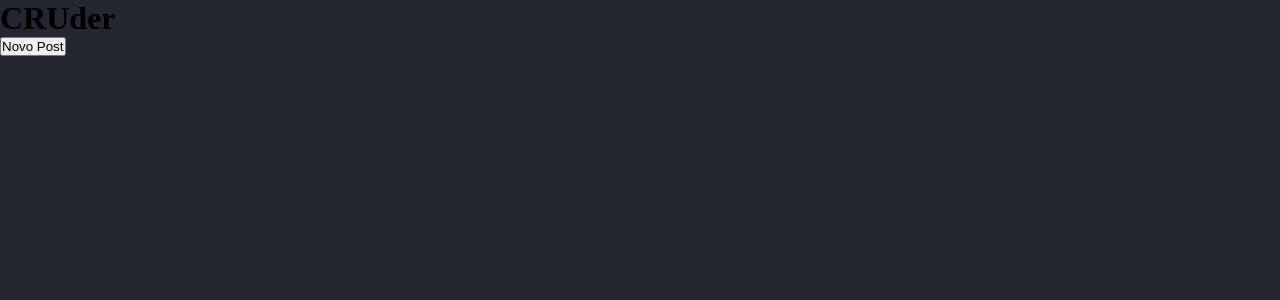
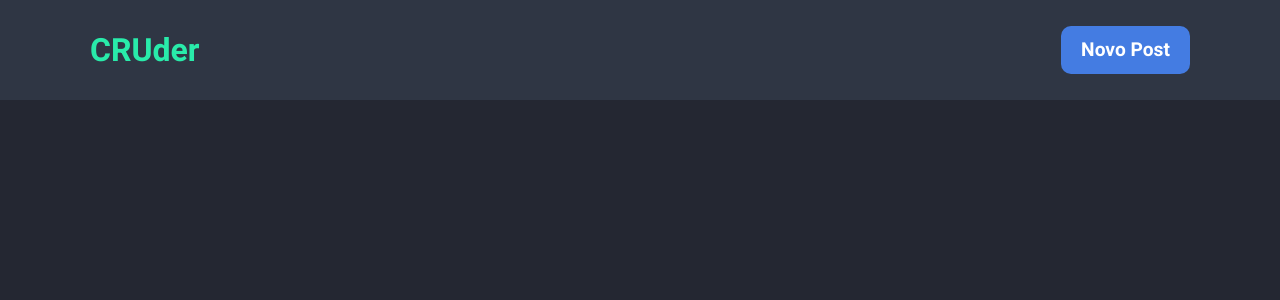
Before and after one commit to klebermkardel/cruder, a React (Create React App) app: page / in a window 1280 px wide. Shown: the top 300 px of the page. Built offline with nearby package versions, Linux system fonts and the light colour scheme.

Commit message:
:lipstick: feat: cria estilização do componente HeaderMain

```diff
--- /dev/null
+++ b/src/components/HeaderMain/HeaderMain.css
@@ -0,0 +1,43 @@
+header {
+    background-color: #2F3644;
+}
+
+.content {
+    display: flex;
+    align-items: center;
+    justify-content: space-between;
+
+    max-width: 1100px;
+    margin: 0 auto;
+
+    height: 100px;
+}
+
+.logo h1 {
+    font-family: Heebo;
+    font-weight: 700;
+    color: #29EBAA;
+
+    cursor: pointer;
+}
+
+.btn-newPost button{
+    font-size: 1.2rem;
+    font-family: Heebo;
+    font-weight: 700;
+
+    background-color: #447CE2;
+    border: 0;
+
+    color: #fff;
+
+    padding: 10px 20px;
+    border-radius: 10px;
+
+    cursor: pointer;
+}
+
+.btn-newPost button:hover {
+    transition: 0.2s;
+    background-color: #538af0;
+}
--- a/src/components/HeaderMain/HeaderMain.js
+++ b/src/components/HeaderMain/HeaderMain.js
@@ -1,6 +1,8 @@
 import React from 'react';
 
 import { Link } from 'react-router-dom';
+
+import './HeaderMain.css';
 
 function HeaderMain() {
     return (
```
